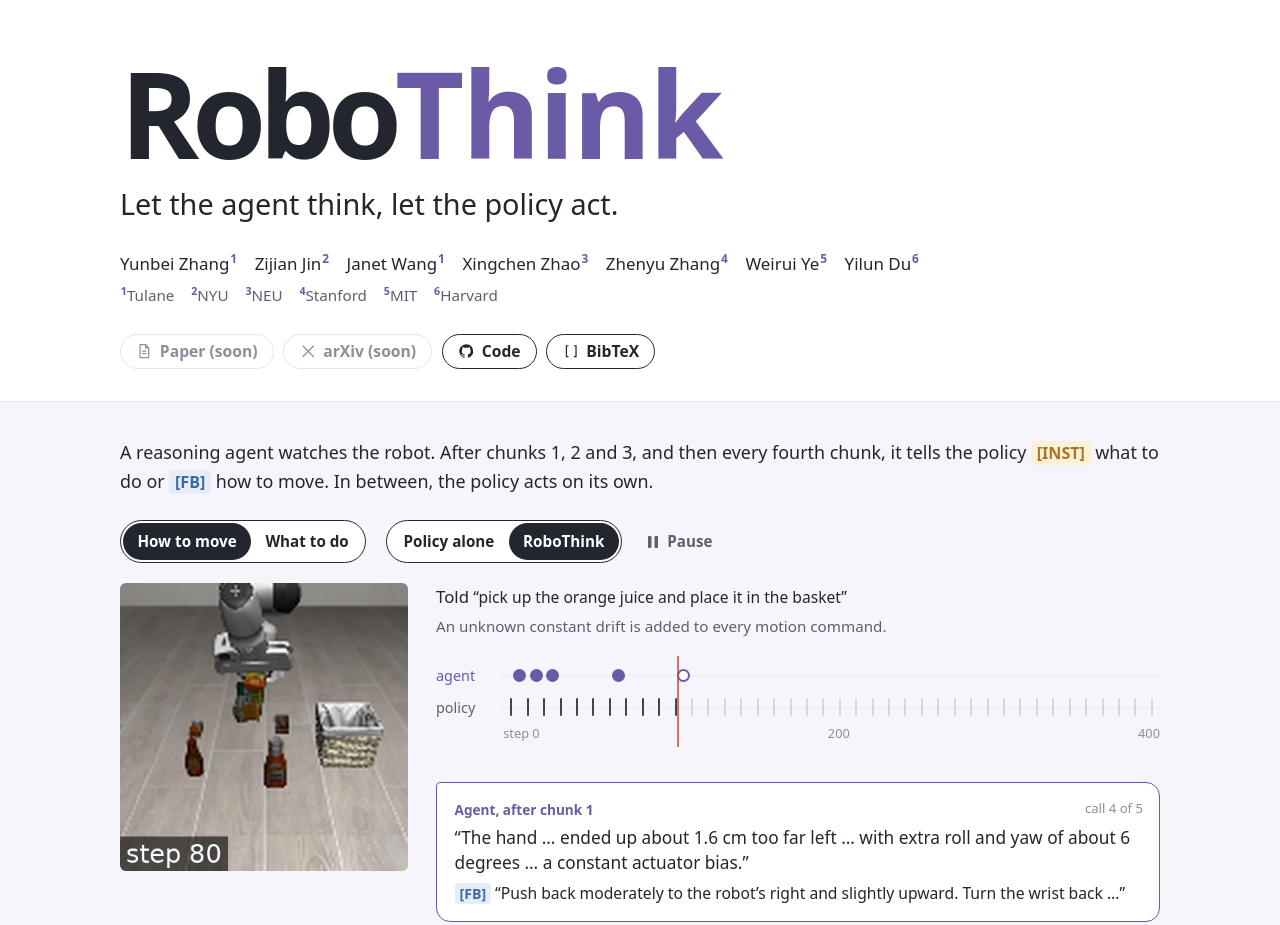
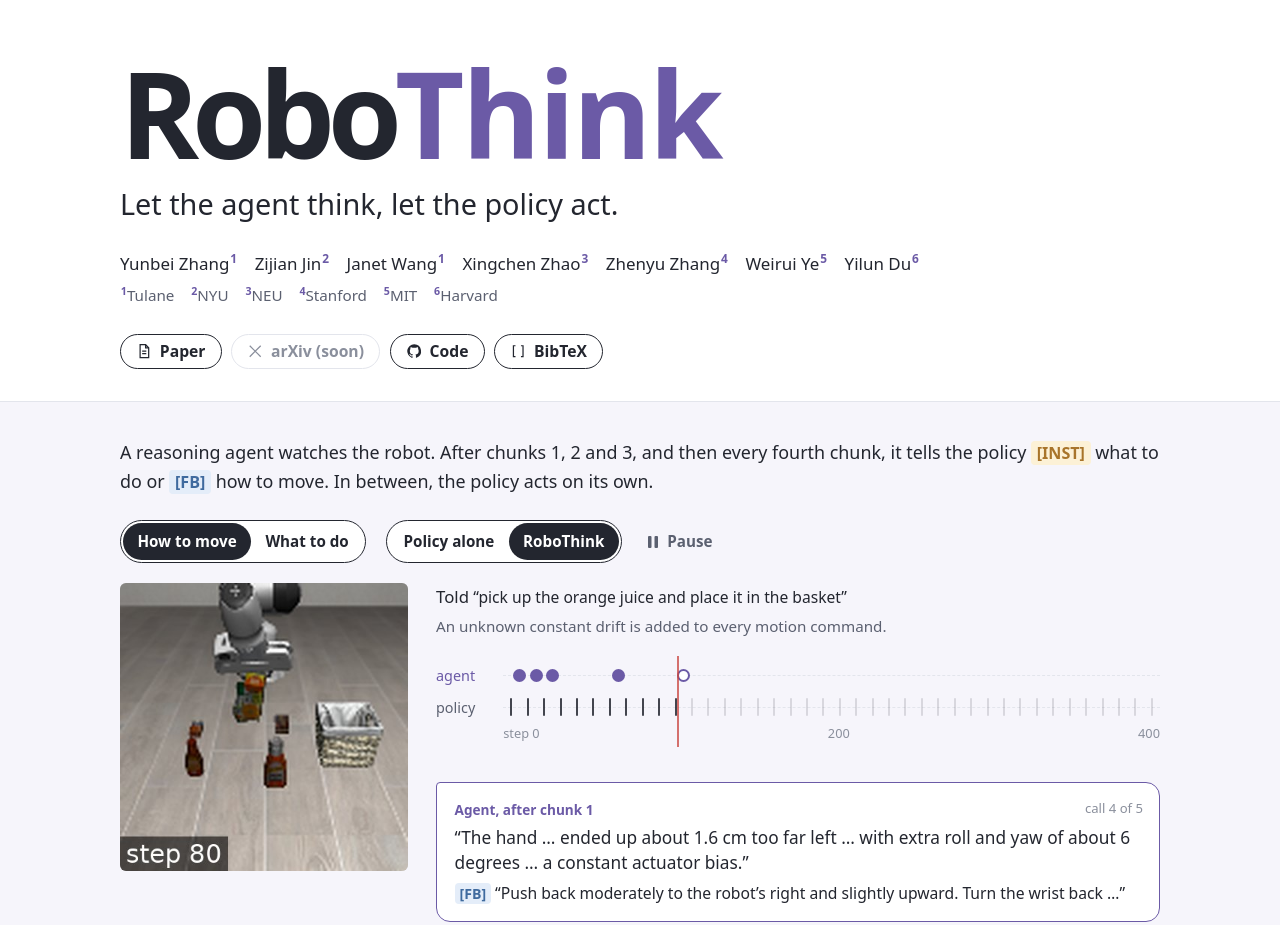
Before and after one commit to robo-think/RoboThink.github.io, a plain HTML site: page index.html in a window 1280 px wide. Shown: the top 925 px of the page. Drawn offline with Linux system fonts and the light colour scheme; a web font is replaced by a local one.

Commit message:
Paper PDF in assets; Paper button links to it

```diff
--- a/index.html
+++ b/index.html
@@ -336,7 +336,7 @@ sub.m { font-style: italic; font-size: .72em; }
       <span><sup>1</sup>Tulane</span><span><sup>2</sup>NYU</span><span><sup>3</sup>NEU</span><span><sup>4</sup>Stanford</span><span><sup>5</sup>MIT</span><span><sup>6</sup>Harvard</span>
     </p>
     <nav class="links" aria-label="Paper and code">
-      <span title="The paper link will appear here"><svg viewBox="0 0 24 24" fill="none" stroke="currentColor" stroke-width="1.8" aria-hidden="true"><path d="M6 2.5h8l4.5 4.5v14.5H6z"/><path d="M14 2.5V7h4.5M9 12h6M9 15.5h6"/></svg>Paper (soon)</span>
+      <a href="assets/RoboThink.pdf"><svg viewBox="0 0 24 24" fill="none" stroke="currentColor" stroke-width="1.8" aria-hidden="true"><path d="M6 2.5h8l4.5 4.5v14.5H6z"/><path d="M14 2.5V7h4.5M9 12h6M9 15.5h6"/></svg>Paper</a>
       <span title="The arXiv link will appear here"><svg viewBox="0 0 24 24" fill="none" stroke="currentColor" stroke-width="1.8" aria-hidden="true"><path d="M4 4l16 16M20 4L4 20"/></svg>arXiv (soon)</span>
       <a href="https://github.com/robo-think/RoboThink"><svg viewBox="0 0 24 24" fill="currentColor" aria-hidden="true"><path d="M12 1.8a10.2 10.2 0 0 0-3.2 19.9c.5.1.7-.2.7-.5v-1.8c-2.8.6-3.4-1.2-3.4-1.2-.5-1.2-1.1-1.5-1.1-1.5-.9-.6.1-.6.1-.6 1 .1 1.6 1 1.6 1 .9 1.6 2.4 1.1 3 .9.1-.7.4-1.1.6-1.4-2.3-.3-4.7-1.1-4.7-5a3.9 3.9 0 0 1 1-2.7c-.1-.3-.5-1.3.1-2.8 0 0 .9-.3 2.8 1a9.6 9.6 0 0 1 5.1 0c1.9-1.3 2.8-1 2.8-1 .6 1.5.2 2.5.1 2.8a3.9 3.9 0 0 1 1 2.7c0 3.9-2.4 4.8-4.7 5 .4.3.7.9.7 1.8v2.7c0 .3.2.6.7.5A10.2 10.2 0 0 0 12 1.8z"/></svg>Code</a>
       <a href="#bibtex"><svg viewBox="0 0 24 24" fill="none" stroke="currentColor" stroke-width="1.8" aria-hidden="true"><path d="M8 4H5v16h3M16 4h3v16h-3"/></svg>BibTeX</a>
```
Also changed, not shown: 1 other file.
